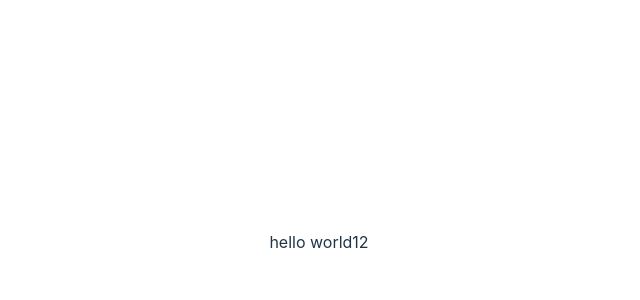
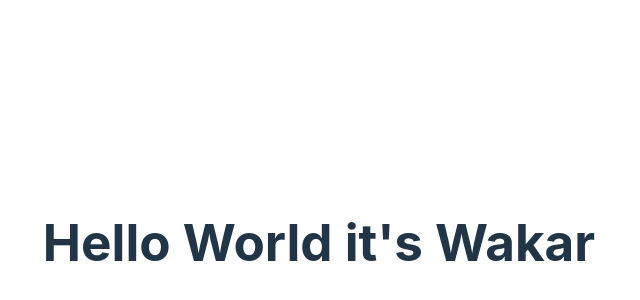
Before and after one commit to wakar-smc2/Test-Page, a React (Vite) app: page / in a window 1280 px wide. Shown: the part 158-458 px from the top of the page, without its empty margins (321-961 px from the left). Built offline with nearby package versions, Linux system fonts and the light colour scheme.

Commit message:
new commit

```diff
--- a/src/App.jsx
+++ b/src/App.jsx
@@ -8,7 +8,7 @@ function App() {
 
   return (
     <>
-      hello world12
+      <h1>Hello World it's Wakar</h1>
     </>
   )
 }
```
